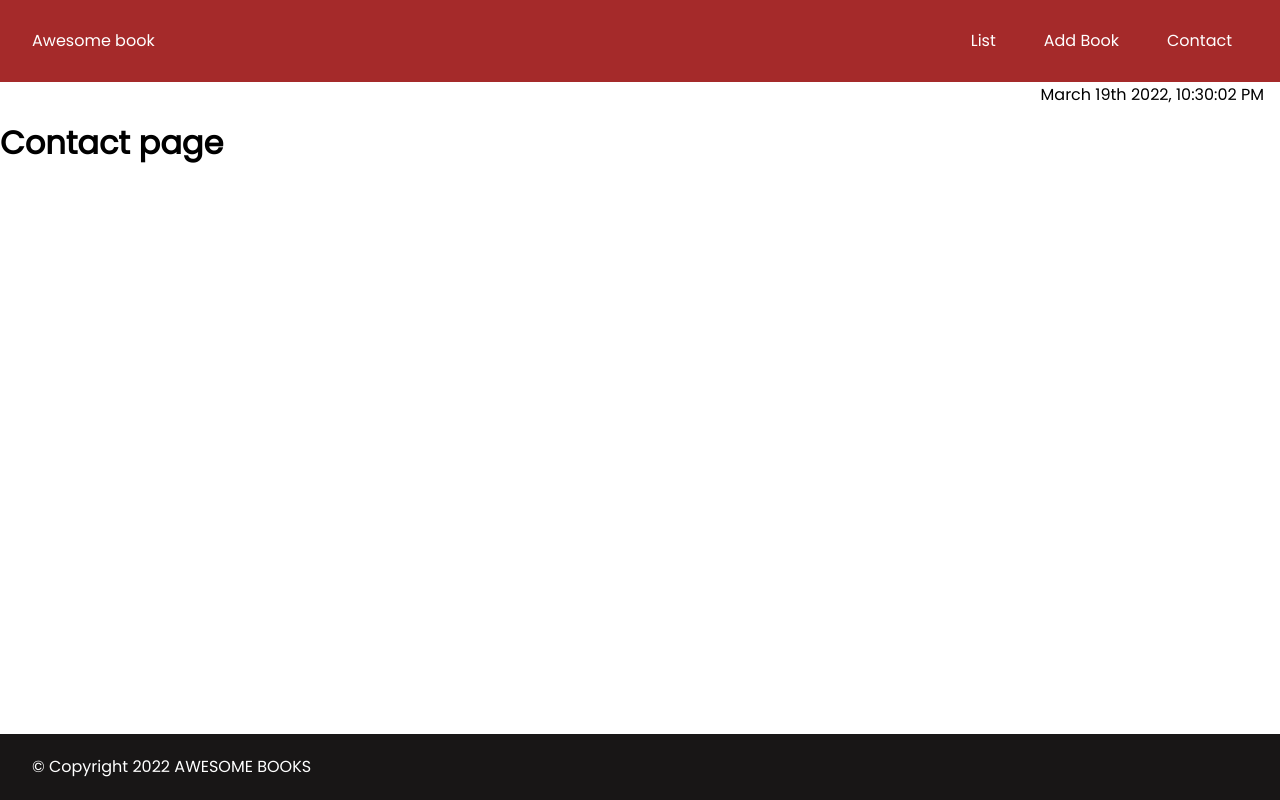
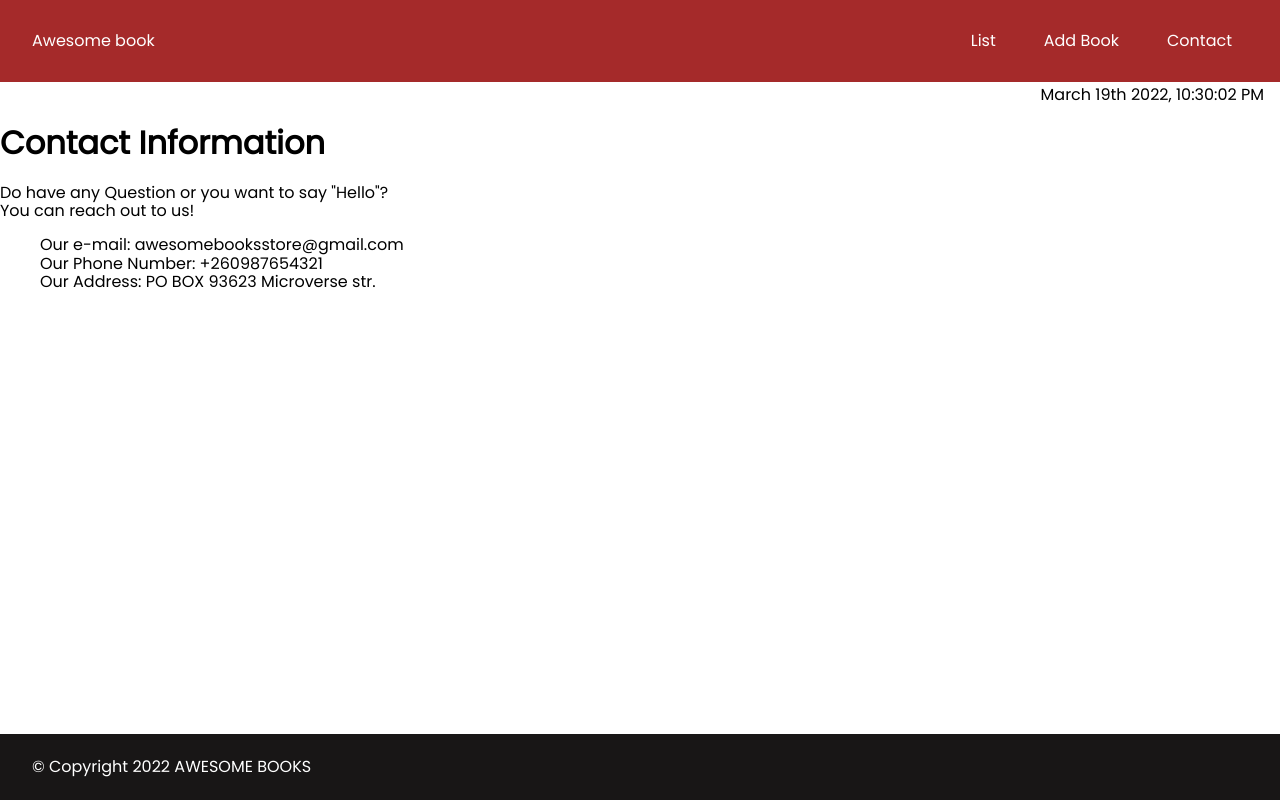
Before and after one commit to bahoz-ali/simple-library, a website: page contact.html in a window 1280 px wide. Drawn offline with Linux system fonts and the light colour scheme.

Commit message:
Add cntact.html

```diff
--- a/contact.html
+++ b/contact.html
@@ -24,13 +24,22 @@
           <li class="item"><a href="./contact.html">Contact</a></li>
         </ul>
       </nav>
+
     </header>
 
     <section class="time_section">
       <p>March 19th 2022, 10:30:02 PM</p>
     </section>
 
-    <h1>Contact page</h1>
+    <div id="contact-info" class="form-data page" data-page="3">
+      <h1>Contact Information</h1>
+       <p>Do have any Question or you want to say "Hello"?<br>You can reach out to us!</p>
+       <ul>
+         <li>Our e-mail: awesomebooksstore@gmail.com</li>
+         <li>Our Phone Number: +260987654321</li>
+         <li>Our Address: PO BOX 93623 Microverse str.</li>
+       </ul>
+    </div>
 
     <footer>&copy; Copyright 2022 <span>AWESOME BOOKS</span></footer>
     <script src="./scripts/index.js"></script>
```
